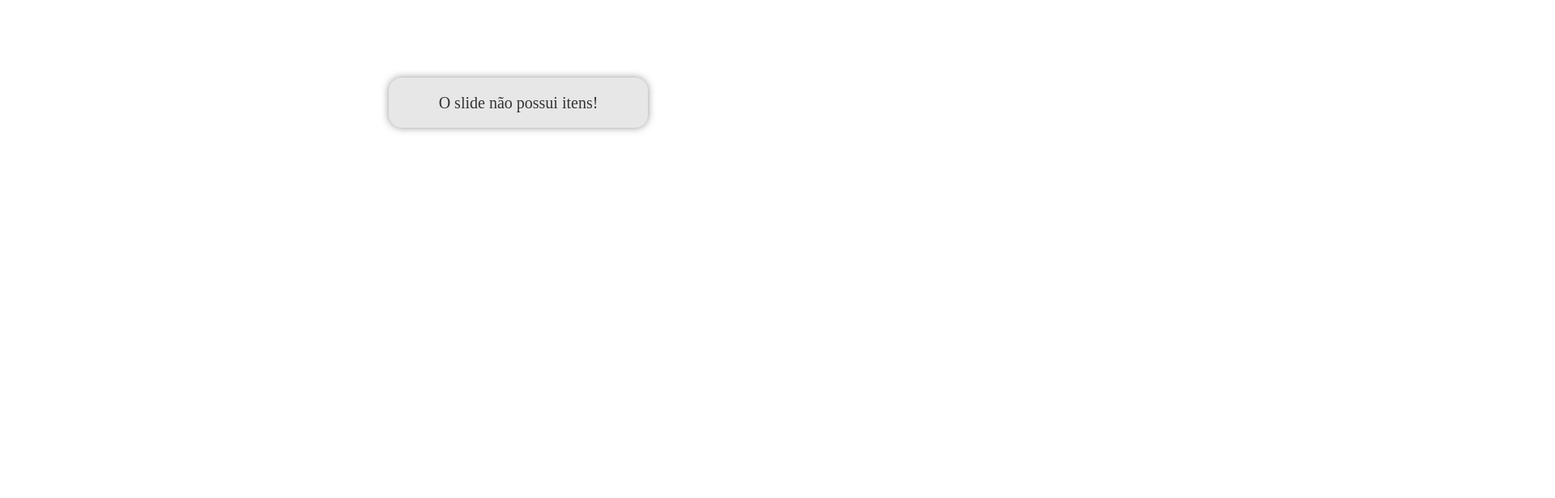
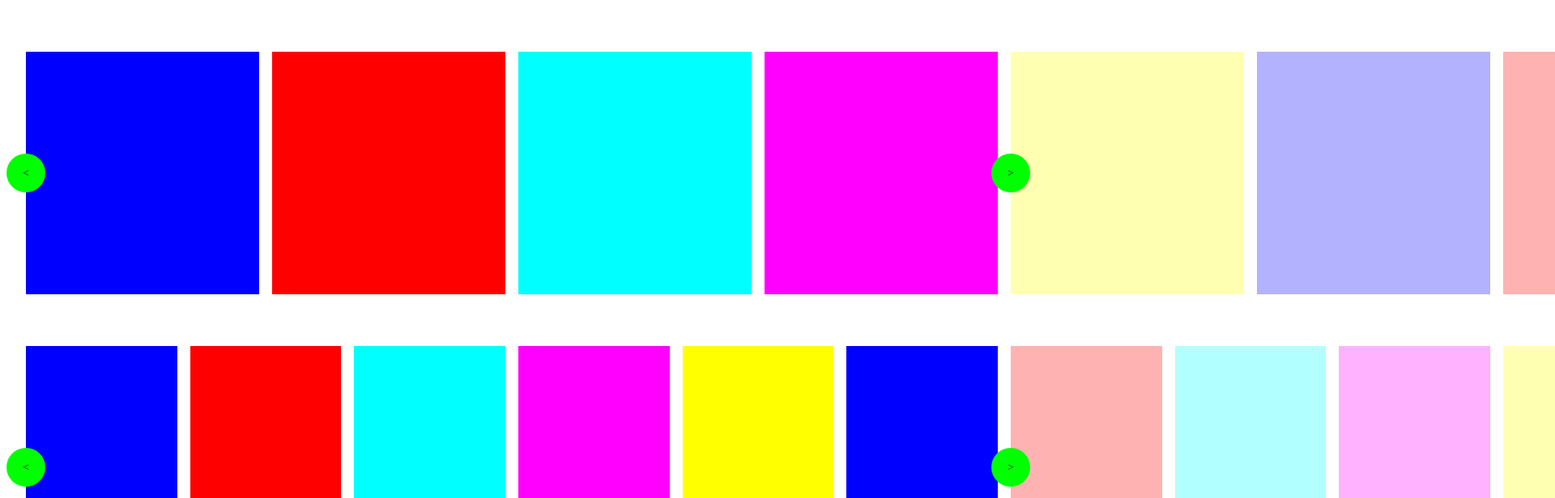
Before and after one commit to Henrique1204/Slide-React, a React (Create React App) app: page / in a window 1280 px wide. Shown: the top 616 px of the page at 81% size, 1920 px wide, since content can reach past the window. Built offline with nearby package versions, Linux system fonts and the light colour scheme; the HTML template or start-up script is replaced by a standard one.

Commit message:
Ajustar exemplos com tamanhos diferentes

```diff
--- a/src/App.js
+++ b/src/App.js
@@ -3,17 +3,75 @@ import React from 'react';
 import './App.css';
 
 import SlideWrapper from './Componentes/SlideWrapper';
+import SlideItem from './Componentes/SlideItem';
+
+const slide4Colunas = [
+  { colunas: 4, cor: '#00F' },
+  { colunas: 4, cor: '#F00' },
+  { colunas: 4, cor: '#0FF' },
+  { colunas: 4, cor: '#F0F' },
+  { colunas: 4, cor: '#FF0' },
+  { colunas: 4, cor: '#00F' },
+  { colunas: 4, cor: '#F00' },
+  { colunas: 4, cor: '#0FF' },
+  { colunas: 4, cor: '#F0F' },
+  { colunas: 4, cor: '#FF0' }
+];
+
+const slide6Colunas = [
+  { colunas: 6, cor: '#00F' },
+  { colunas: 6, cor: '#F00' },
+  { colunas: 6, cor: '#0FF' },
+  { colunas: 6, cor: '#F0F' },
+  { colunas: 6, cor: '#FF0' },
+  { colunas: 6, cor: '#00F' },
+  { colunas: 6, cor: '#F00' },
+  { colunas: 6, cor: '#0FF' },
+  { colunas: 6, cor: '#F0F' },
+  { colunas: 6, cor: '#FF0' }
+];
 
 const App = () => {
-  const [scrollXAzul, setScrollXAzul] = React.useState(0);
-  const [vistaTelaAzul, setVistaTelaAzul] = React.useState(null);
+  const [vistaTela4Colunas, setVistaTela4Colunas] = React.useState(null);
+  const [scrollX4Colunas, setScrollX4Colunas] = React.useState(0);
+
+  const [vistaTela6Colunas, setVistaTela6Colunas] = React.useState(null);
+  const [scrollX6Colunas, setScrollX6Colunas] = React.useState(0);
 
   return (
-    <SlideWrapper
-      setVistaTela={setVistaTelaAzul}
-      scrollX={scrollXAzul}
-      setScrollX={setScrollXAzul}
-    />
+    <>
+      <SlideWrapper
+        setVistaTela={setVistaTela4Colunas}
+        scrollX={scrollX4Colunas}
+        setScrollX={setScrollX4Colunas}
+      >
+        { slide4Colunas.map(({ colunas, cor }, index) => (
+          <SlideItem
+            vistaSlide={vistaTela4Colunas}
+            scrollX={scrollX4Colunas}
+            colunas={colunas}
+            cor={cor}
+            key={index}
+          />
+        )) }
+      </SlideWrapper>
+
+      <SlideWrapper
+        setVistaTela={setVistaTela6Colunas}
+        scrollX={scrollX6Colunas}
+        setScrollX={setScrollX6Colunas}
+      >
+        { slide6Colunas.map(({ colunas, cor }, index) => (
+          <SlideItem
+            vistaSlide={vistaTela6Colunas}
+            scrollX={scrollX6Colunas}
+            colunas={colunas}
+            cor={cor}
+            key={index}
+          />
+        )) }
+      </SlideWrapper>
+    </>
   );
 };
 
--- a/src/Componentes/SlideItem/SlideItem.jsx
+++ b/src/Componentes/SlideItem/SlideItem.jsx
@@ -2,7 +2,7 @@ import React from 'react';
 
 import { Container } from './SlideItem.styled';
 
-const SlideItem = ({ vistaSlide, scrollX, children }) => {
+const SlideItem = ({ vistaSlide, scrollX, colunas, cor }) => {
     const [foraDeVista, setForaDeVista] = React.useState(false);
     const slideItemRef = React.useRef();
 
@@ -11,17 +11,20 @@ const SlideItem = ({ vistaSlide, scrollX, children }) => {
             const { inicio, fim } = vistaSlide;
 
             const { width } = slideItemRef.current.getBoundingClientRect();
-            const x = slideItemRef.current.offsetLeft + scrollX;
-            const posicaoVistaFim = x + width;
+            const posicaoVistaInicio = slideItemRef.current.offsetLeft + scrollX;
+            const posicaoVistaFim = Math.floor(posicaoVistaInicio + width);
 
-            setForaDeVista(x < inicio || posicaoVistaFim > fim);
+            setForaDeVista(posicaoVistaInicio < inicio || posicaoVistaFim > fim);
         }
     }, [vistaSlide, scrollX]);
 
     return (
-        <Container ref={slideItemRef} foraDeVista={foraDeVista}>
-            {children}
-        </Container>
+        <Container
+            ref={slideItemRef}
+            foraDeVista={foraDeVista}
+            colunas={colunas}
+            cor={cor}
+        />
     );
 };
 
--- a/src/Componentes/SlideItem/SlideItem.styled.js
+++ b/src/Componentes/SlideItem/SlideItem.styled.js
@@ -1,6 +1,9 @@
 import styled from "styled-components";
 
 export const Container = styled.div`
+    min-width: ${(props) => `calc((100% / ${props.colunas}) - 1rem)`};
+    height: 300px;
+    background-color: ${(props) => props.cor};
     opacity: ${(props) => props.foraDeVista ? 0.3 : 1};
     transition: opacity 0.8s ease;
 
--- a/src/Componentes/SlideWrapper/SlideWrapper.jsx
+++ b/src/Componentes/SlideWrapper/SlideWrapper.jsx
@@ -9,13 +9,10 @@ const SlideWrapper = ({ children, setVistaTela, scrollX, setScrollX }) => {
     const slideRef = React.useRef();
 
     const calcularVistaTela = React.useCallback(() => {
-        if (slideWrapperRef.current && slideRef.current) {
-            const { x } = slideWrapperRef.current.getBoundingClientRect();
+        if (slideRef.current) {
             const { width } = slideRef.current.getBoundingClientRect();
 
-            const finalVista = width - x;
-
-            setVistaTela({ inicio: 0, fim: finalVista });
+            setVistaTela({ inicio: 0, fim: width });
         }
     }, [setVistaTela]);
 
@@ -23,9 +20,9 @@ const SlideWrapper = ({ children, setVistaTela, scrollX, setScrollX }) => {
         const slideWrapper = slideWrapperRef.current.getBoundingClientRect();
         const slideItem = slideRef.current.firstChild.getBoundingClientRect();
 
-        const quantidadeItens = Math.floor(slideWrapper.width / slideItem.width);
+        const quantidadeItens = Math.floor(slideWrapper.width / slideItem.width) - 1;
 
-        return quantidadeItens * slideItem.width;
+        return quantidadeItens * slideItem.width + 16;
     }, []);
 
     const moverParaEsquerda = () => setScrollX((scrollX) => {
@@ -36,12 +33,16 @@ const SlideWrapper = ({ children, setVistaTela, scrollX, setScrollX }) => {
     });
 
     const moverParaDireita = () => setScrollX((scrollX) => {
-        const scrollWidth = slideWrapperRef.current.scrollWidth;
+        const scrollWidth = slideRef.current.scrollWidth;
+        const { width } = slideRef.current.getBoundingClientRect();
 
         const scrollDireita = scrollX - calcularPassoScroll();
-        const scrollNovo = scrollWidth + scrollDireita < 0 ? -scrollWidth : scrollDireita;
 
-        return scrollNovo;
+        if (scrollWidth + scrollDireita < 0) {
+            return width - scrollWidth;
+        } else {
+            return scrollDireita;
+        }
     });
 
     React.useEffect(() => {
--- a/src/Componentes/SlideWrapper/SlideWrapper.styled.js
+++ b/src/Componentes/SlideWrapper/SlideWrapper.styled.js
@@ -3,6 +3,10 @@ import styled  from "styled-components";
 export const Container = styled.div`
     width: 100%;
     position: relative;
+
+    & + & {
+        margin-top: 4rem;
+    }
 `;
 
 export const Slide = styled.div`
```
